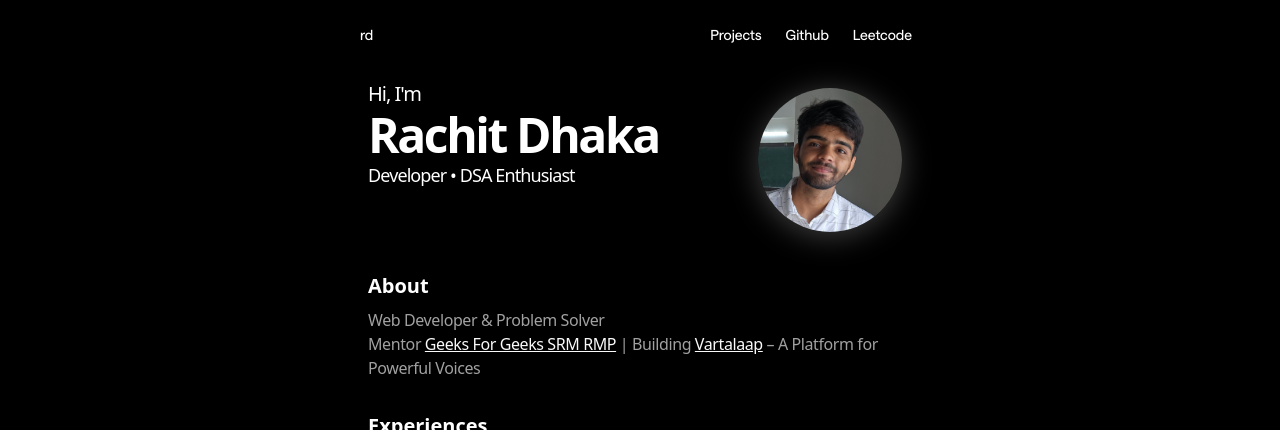
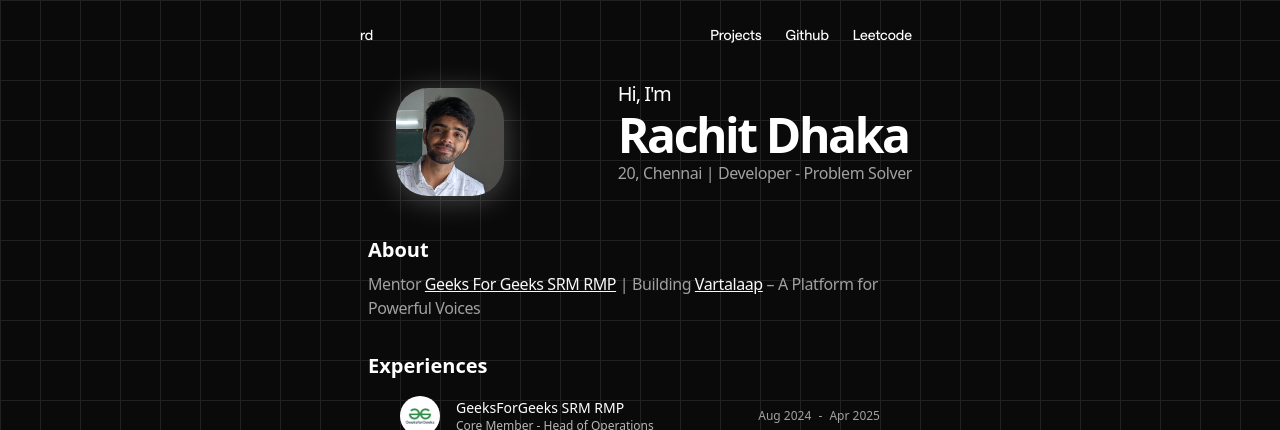
Before and after one commit to dhanush-adi/Portfolio, a React (Vite) app: page / in a window 1280 px wide. Shown: the top 430 px of the page. Built offline with nearby package versions, Linux system fonts and the light colour scheme; a web font is replaced by a local one.

Commit message:
Initial commit

```diff
--- a/src/App.jsx
+++ b/src/App.jsx
@@ -7,6 +7,7 @@ import FooterV1 from "./components/FooterV1";
 import Navbar from "./components/Navbar";
 import About from "./components/About";
 import V0Navbar from "./components/V0Navbar";
+import HeikiBackground from "./components/HeikiBackground"
 
 const router = createBrowserRouter(
   [
@@ -54,7 +55,20 @@ const router = createBrowserRouter(
 
 function App() {
   return (
-    <RouterProvider router={router} />
+    <div className="min-h-screen bg-black relative">
+      <HeikiBackground
+        primaryColor="#ededed"
+        backgroundColor = "#0a0a0a"
+
+        pattern="grid"
+        density="dense"
+        opacity={0.2}
+      />
+      <div className="relative">
+        <RouterProvider router={router} />
+      </div>
+    </div>
+
   )
 
 }
--- a/src/Pages/V0ProjectPage.jsx
+++ b/src/Pages/V0ProjectPage.jsx
@@ -1,11 +1,11 @@
-import { section } from "motion/react-client";
+import { div, section } from "motion/react-client";
 import React from "react";
 import ethlinkImg from "../assets/Images/image.png";
 import orbitus from "../assets/Images/83262276-ed3d-4038-83e9-4798ff38811c.png";
 import paste from "../assets/Images/paste.png";
 import game from "../assets/Images/game.png";
 import V0projectCard from "../components/V0projectCard";
-
+import HeikiBackground from "../components/HeikiBackground";
 const projects = [
   {
     id: 1,
@@ -71,9 +71,19 @@ const projects = [
 
 const V0ProjectPage = () => {
   return (
-    <section className="bg-black min-h-screen w-full p-5 ">
+
+
+      <section className="bg-black min-h-screen w-full p-5 relative">
+        <HeikiBackground
+        primaryColor="#ededed"
+        backgroundColor = "#0a0a0a"
+
+        pattern="grid"
+        density="dense"
+        opacity={0.2}
+      />
         {/* Project section */}
-      <section className="max-w-3xl mx-auto bg-neutral-950 p-5 rounded-4xl">
+        <section className="max-w-3xl mx-auto bg-neutral-950 p-5 rounded-4xl relative">
           <div className="grid grid-cols-1 sm:grid-cols-2 gap-3 w-full">
             {projects.map((pr, index) => (
               <V0projectCard
@@ -89,8 +99,8 @@ const V0ProjectPage = () => {
           </div>
         </section>
       </section>
+
   );
 };
 
-
 export default V0ProjectPage;
--- /dev/null
+++ b/src/components/HeikiBackground.jsx
@@ -0,0 +1,136 @@
+
+/**
+ * HeikiBackground component generates a subtle background pattern with either a grid or building-like blocks.
+ * It supports random shapes for added visual interest.
+ *
+ * NOTE: Ensure the parent element has `relative` positioning.
+ * Any child elements other than HeikiBackground should also have `relative` positioning.
+ *
+ * @param {string} primaryColor - The primary color for the pattern (default: "#00895e").
+ * @param {string} secondaryColor - The secondary color for the pattern (default: "#2f8d46").
+ * @param {string} backgroundColor - The background color (default: "#ffffff").
+ * @param {number} opacity - The opacity of the shapes and blocks (default: 0.1).
+ * @param {string} density - The density of the shapes ('sparse', 'medium', 'dense') (default: 'medium').
+ * @param {string} pattern - The pattern type ('grid' or 'blocks') (default: 'blocks').
+ */
+const HeikiBackground = ({
+  primaryColor = "#00895e",
+  secondaryColor = "#2f8d46",
+  backgroundColor = "#ffffff",
+  opacity = 0.1,
+  density = "medium", // 'sparse', 'medium', 'dense'
+  pattern = "blocks", // 'grid' or 'blocks'
+}) => {
+  // Generate random positions for shapes
+  const getRandomShapes = () => {
+    const densityMap = {
+      sparse: 24,
+      medium: 40,
+      dense: 64,
+    };
+
+    const count = densityMap[density] || densityMap.medium;
+    const shapes = [];
+
+    for (let i = 0; i < count; i++) {
+      const shape = {
+        type: Math.random() > 0.7 ? "square" : "dot",
+        x: `${Math.random() * 100}%`,
+        y: `${Math.random() * 100}%`,
+        rotation: Math.random() * 45,
+        size: Math.random() * (10 - 4) + 4,
+        color: Math.random() > 0.5 ? primaryColor : secondaryColor,
+      };
+      shapes.push(shape);
+    }
+
+    return shapes;
+  };
+
+  // Generate random blocks for the buildings pattern
+  const getRandomBlocks = () => {
+    const blocks = [];
+    const columns = 12; // Number of columns
+    const maxHeight = 8; // Maximum number of blocks in height
+
+    for (let col = 0; col < columns; col++) {
+      const height = Math.floor(Math.random() * maxHeight) + 3; // Minimum 3 blocks high
+      for (let row = 0; row < height; row++) {
+        blocks.push({
+          x: `${(col / columns) * 100}%`,
+          y: `${100 - (row + 1) * (100 / maxHeight)}%`,
+          width: `${(1 / columns) * 100}%`,
+          height: `${(1 / maxHeight) * 100}%`,
+          opacity: Math.random() * 0.04 + 0.02, // Random opacity between 0.02 and 0.06
+          color: Math.random() > 0.5 ? primaryColor : secondaryColor,
+        });
+      }
+    }
+
+    return blocks;
+  };
+
+  return (
+    <div
+      className="absolute inset-0 w-full h-full overflow-hidden"
+      style={{ backgroundColor }}
+    >
+      {/* Pattern: either grid or blocks */}
+      {pattern === "grid" ? (
+        // Grid pattern
+        <>
+          {/* Random ambient shapes (kept for both patterns) */}
+          {/* {getRandomShapes().map((shape, index) => (
+            <div
+              key={`shape-${index}`}
+              className="absolute"
+              style={{
+                left: shape.x,
+                top: shape.y,
+                opacity,
+                transform: `rotate(${shape.rotation}deg)`,
+                width: shape.type === "square" ? `${shape.size}px` : "2px",
+                height: shape.type === "square" ? `${shape.size}px` : "2px",
+                backgroundColor: shape.color,
+                borderRadius: shape.type === "dot" ? "50%" : "1px",
+              }}
+            />
+          ))} */}
+          <div
+            className="absolute inset-0"
+            style={{
+              backgroundImage: `
+              linear-gradient(to right, ${primaryColor} 1px, transparent 1px),
+              linear-gradient(to bottom, ${primaryColor} 1px, transparent 1px)
+            `,
+              backgroundSize: "40px 40px",
+              opacity: opacity / 2,
+            }}
+          />
+        </>
+      ) : (
+        // Blocks pattern (building-like)
+        <div className="absolute inset-0">
+          {getRandomBlocks().map((block, index) => (
+            <div
+              key={`block-${index}`}
+              className="absolute transition-opacity duration-300"
+              style={{
+                left: block.x,
+                top: block.y,
+                width: block.width,
+                height: block.height,
+                backgroundColor: block.color,
+                opacity: block.opacity,
+                borderRight: "1px solid rgba(255,255,255,0.1)",
+                borderTop: "1px solid rgba(255,255,255,0.1)",
+              }}
+            />
+          ))}
+        </div>
+      )}
+    </div>
+  );
+};
+
+export default HeikiBackground;
--- a/src/components/V0.jsx
+++ b/src/components/V0.jsx
@@ -21,6 +21,7 @@ import { motion } from "framer-motion";
 import { NavLink } from "react-router-dom";
 import V0Github from "./V0Github";
 import GitHubCalendar from "react-github-calendar";
+import HeikiBackground from "../components/HeikiBackground";
 
 const projects = [
   {
@@ -93,39 +94,13 @@ const exp = [
 
 const V0 = () => {
   return (
-    <div className="w-full bg-black min-h-screen">
+    <div className="w-full min-h-screen relative">
       {/* main section */}
       {/* Added responsive padding px-4 for smaller screens, p-8 for larger */}
-      <div className="max-w-2xl mx-auto bg-black px-4 sm:px-8">
+      <div className="max-w-2xl mx-auto  px-4 sm:px-8 relative">
         {/* naming and intro */}
         {/* Changed flex direction to column on small screens, row on medium and up */}
         <div className="flex flex-col sm:flex-row p-4 sm:p-8 items-center sm:items-start text-center sm:text-left">
-          {/* left side */}
-          {/* Adjusted width for smaller screens, text alignment */}
-          <div className="w-full sm:w-[70%] flex justify-center sm:justify-start items-center">
-            {/* content div */}
-            <motion.div
-              initial={{ opacity: 0, filter: "blur(10px)", y: 10 }}
-              whileInView={{ opacity: 1, filter: "blur(0px)", y: 0 }}
-              transition={{
-                duration: 0.3,
-                ease: "easeInOut",
-              }}
-              className="text-center sm:text-left" // Ensure text is centered on small screens
-            >
-              <p className="text-lg sm:text-xl font-medium text-white tracking-tighter">
-                Hi, I'm
-              </p>
-              {/* Adjusted font size for different screens */}
-              <h1 className="text-4xl sm:text-[3rem] font-bold text-white tracking-tighter">
-                Rachit Dhaka
-              </h1>
-              <p className="text-white font-medium tracking-tighter text-base sm:text-lg">
-                Developer • DSA Enthusiast
-              </p>
-            </motion.div>
-          </div>
-
           {/* right side */}
           {/* Adjusted width for smaller screens, added margin-top for separation */}
           <motion.div
@@ -140,9 +115,34 @@ const V0 = () => {
             <img
               src={dp}
               alt="Rachit Dhaka"
-              className="h-20 w-20 sm:h-36 sm:w-36 rounded-full aspect-square shadow-[0_4px_30px_rgba(255,255,255,0.25)]"
+              className="h-20 w-20 sm:h-27 sm:w-27 rounded-4xl aspect-square shadow-[0_4px_30px_rgba(255,255,255,0.25)]"
             />
           </motion.div>
+          {/* left side */}
+          {/* Adjusted width for smaller screens, text alignment */}
+          <div className="w-full sm:w-[70%] flex justify-center sm:justify-end items-center">
+            {/* content div */}
+            <motion.div
+              initial={{ opacity: 0, filter: "blur(10px)", y: 10 }}
+              whileInView={{ opacity: 1, filter: "blur(0px)", y: 0 }}
+              transition={{
+                duration: 0.3,
+                ease: "easeInOut",
+              }}
+              className="text-center sm:text-left"
+            >
+              <p className="text-lg sm:text-xl font-medium text-white tracking-tighter">
+                Hi, I'm
+              </p>
+              {/* Adjusted font size for different screens */}
+              <h1 className="text-4xl sm:text-[3rem] font-bold text-white tracking-tighter">
+                Rachit Dhaka
+              </h1>
+              <p className="text-neutral-400 tracking-tight text-sm sm:text-base">
+                20, Chennai | Developer - Problem Solver
+              </p>
+            </motion.div>
+          </div>
         </div>
 
         {/* about section */}
@@ -160,8 +160,6 @@ const V0 = () => {
             About
           </h1>
           <p className="text-neutral-400 tracking-tight text-sm sm:text-base">
-            Web Developer & Problem Solver
-            <br />
             Mentor{" "}
             <a
               href="https://gfgsrmrmp.vercel.app/"
--- a/src/components/V0Github.jsx
+++ b/src/components/V0Github.jsx
@@ -27,7 +27,7 @@ const V0Github = () => {
         </h1>
 
 
-      <div className="overflow-auto px-10 bg-black p-4 rounded-3xl text-white">
+      <div className="overflow-auto px-10 bg-[#0a0a0a] p-4 rounded-3xl text-white">
         <GitHubCalendar
           username="rachitdhaka"
           colorScheme="dark"
--- a/src/components/V0Navbar.jsx
+++ b/src/components/V0Navbar.jsx
@@ -5,7 +5,7 @@ const V0Navbar = () => {
   const [isMenuOpen, setIsMenuOpen] = useState(false);
 
   return (
-    <section className="bg-black">
+    <section className="">
       <section className="text-white max-w-2xl mx-auto px-14 flex justify-between items-center pt-5 md:h-12 relative">
         {/* Left Side: Logo */}
         <div>
```
Lines whose indentation alone changed are shown as unchanged.
